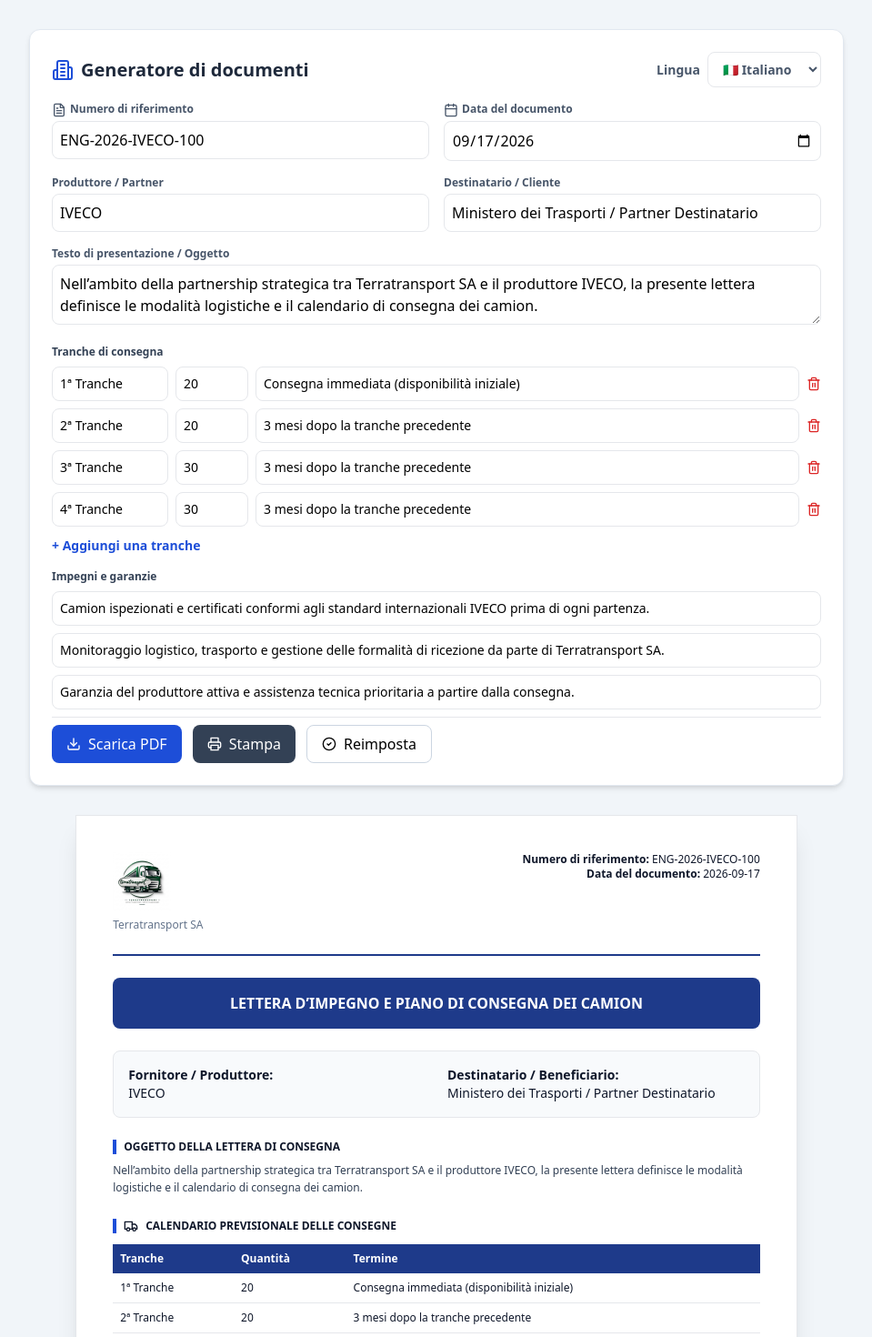
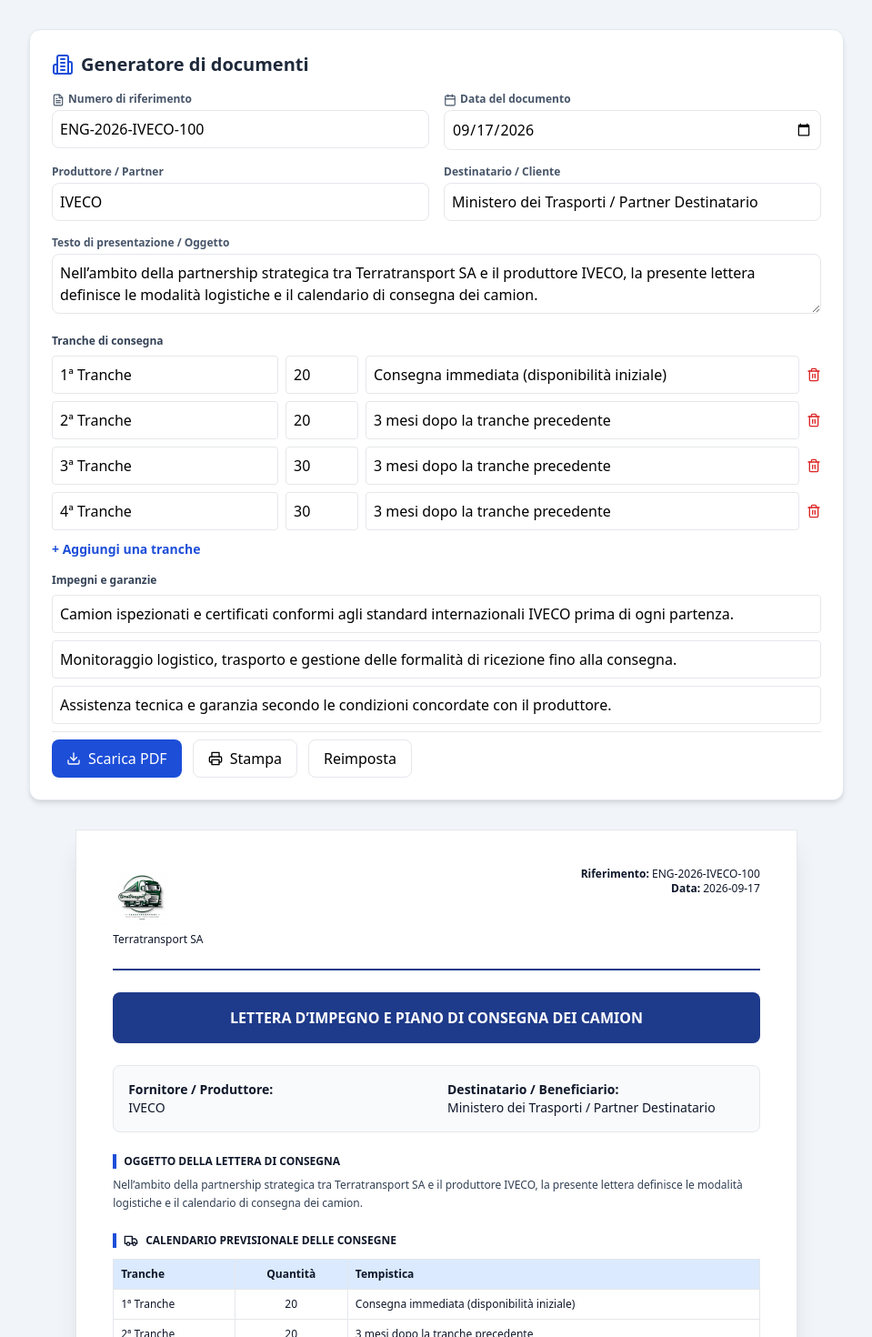
Before and after one commit to Luc13Tech/Terratransport-IVECO-lettre-de-proposition-des-camions-, a React (Create React App) app: page / in a window 1280 px wide. Shown: the top 1470 px of the page at 91% size, without its empty margins (160-1119 px from the left). Built offline with nearby package versions, Linux system fonts and the light colour scheme; the HTML template or start-up script is replaced by a standard one.

Commit message:
Fix document language: keep generated document consistently in Italian

```diff
--- a/src/App.js
+++ b/src/App.js
@@ -1,7 +1,7 @@
 import React, { useRef, useState } from 'react';
 import html2canvas from 'html2canvas';
 import jsPDF from 'jspdf';
-import { Building2, Calendar, CheckCircle2, Download, FileText, Printer, Trash2, Truck } from 'lucide-react';
+import { Building2, Calendar, Download, FileText, Printer, Trash2, Truck } from 'lucide-react';
 
 const initialTranches = [
   { name: '1ª Tranche', qty: 20, delay: 'Consegna immediata (disponibilità iniziale)' },
@@ -10,73 +10,75 @@
   { name: '4ª Tranche', qty: 30, delay: '3 mesi dopo la tranche precedente' },
 ];
 
-const translations = {
-  it: {
-    language: 'Lingua', languageName: 'Italiano', otherLanguage: 'Francese',
-    panelTitle: 'Generatore di documenti', reference: 'Numero di riferimento', date: 'Data del documento',
-    partner: 'Produttore / Partner', client: 'Destinatario / Cliente', subject: 'Testo di presentazione / Oggetto',
-    tranches: 'Tranche di consegna', addTranche: '+ Aggiungi una tranche', commitments: 'Impegni e garanzie',
-    download: 'Scarica PDF', print: 'Stampa', reset: 'Reimposta', documentTitle: 'LETTERA D’IMPEGNO E PIANO DI CONSEGNA DEI CAMION',
-    supplier: 'Fornitore / Produttore', beneficiary: 'Destinatario / Beneficiario', letterSubject: 'Oggetto della lettera di consegna',
-    schedule: 'Calendario previsionale delle consegne', total: 'Volume totale della flotta da consegnare', quality: 'Impegni di qualità e assistenza IVECO',
-    forManufacturer: 'Per il produttore IVECO', forBeneficiary: 'Per il destinatario / beneficiario', immediate: 'Consegna immediata',
-    defaultSummary: 'Nell’ambito della partnership strategica tra Terratransport SA e il produttore IVECO, la presente lettera definisce le modalità logistiche e il calendario di consegna dei camion.',
-    defaultSpecs: ['Camion ispezionati e certificati conformi agli standard internazionali IVECO prima di ogni partenza.', 'Monitoraggio logistico, trasporto e gestione delle formalità di ricezione da parte di Terratransport SA.', 'Garanzia del produttore attiva e assistenza tecnica prioritaria a partire dalla consegna.'],
-  },
-  fr: {
-    language: 'Langue', languageName: 'Français', otherLanguage: 'Italien', panelTitle: 'Générateur de documents', reference: 'Numéro de référence', date: 'Date du document',
-    partner: 'Fabricant / Partenaire', client: 'Destinataire / Client', subject: 'Texte de présentation / Objet', tranches: 'Tranches de livraison', addTranche: '+ Ajouter une tranche', commitments: 'Engagements et garanties', download: 'Télécharger le PDF', print: 'Imprimer', reset: 'Réinitialiser', documentTitle: "LETTRE D'ENGAGEMENT ET PLAN DE LIVRAISON DES CAMIONS", supplier: 'Fournisseur / Fabricant', beneficiary: 'Destinataire / Bénéficiaire', letterSubject: 'Objet de la lettre de livraison', schedule: 'Calendrier prévisionnel des livraisons', total: 'Volume total de la flotte à livrer', quality: 'Engagements qualité et assistance IVECO', forManufacturer: 'Pour le fabricant IVECO', forBeneficiary: 'Pour le destinataire / bénéficiaire', immediate: 'Livraison immédiate', defaultSummary: 'Dans le cadre du partenariat stratégique entre Terratransport SA et le fabricant IVECO, la présente lettre fixe les modalités logistiques et le calendrier de livraison des camions.', defaultSpecs: ['Camions inspectés et certifiés conformes aux standards internationaux IVECO avant chaque départ.', 'Suivi logistique, transport et gestion des formalités de réception par Terratransport SA.', 'Garantie constructeur active et assistance technique prioritaire à compter de la livraison.'],
-  },
-};
+const initialSpecs = [
+  'Camion ispezionati e certificati conformi agli standard internazionali IVECO prima di ogni partenza.',
+  'Monitoraggio logistico, trasporto e gestione delle formalità di ricezione fino alla consegna.',
+  'Assistenza tecnica e garanzia secondo le condizioni concordate con il produttore.',
+];
+
+const defaultSummary = 'Nell’ambito della partnership strategica tra Terratransport SA e il produttore IVECO, la presente lettera definisce le modalità logistiche e il calendario di consegna dei camion.';
 
 export default function App() {
-  const [language, setLanguage] = useState('it');
   const [docNumber, setDocNumber] = useState('ENG-2026-IVECO-100');
   const [docDate, setDocDate] = useState(new Date().toISOString().split('T')[0]);
   const [clientName, setClientName] = useState('Ministero dei Trasporti / Partner Destinatario');
   const [partnerName, setPartnerName] = useState('IVECO');
-  const [summaryText, setSummaryText] = useState(translations.it.defaultSummary);
+  const [summaryText, setSummaryText] = useState(defaultSummary);
   const [tranches, setTranches] = useState(initialTranches);
-  const [specs, setSpecs] = useState(translations.it.defaultSpecs);
+  const [specs, setSpecs] = useState(initialSpecs);
   const documentRef = useRef(null);
-  const t = translations[language];
   const totalTrucks = tranches.reduce((sum, item) => sum + (Number(item.qty) || 0), 0);
 
-  const changeLanguage = (nextLanguage) => {
-    setLanguage(nextLanguage);
-    setSummaryText(translations[nextLanguage].defaultSummary);
-    setSpecs(translations[nextLanguage].defaultSpecs);
-    setTranches(initialTranches.map((item, index) => ({ ...item, name: `${index + 1}ª Tranche`, delay: nextLanguage === 'it' ? (index === 0 ? 'Consegna immediata (disponibilità iniziale)' : '3 mesi dopo la tranche precedente') : (index === 0 ? 'Livraison immédiate (mise à disposition initiale)' : '3 mois après la tranche précédente') })));
+  const updateTranche = (index, field, value) => setTranches((items) => items.map((item, i) => i === index ? { ...item, [field]: field === 'qty' ? Math.max(0, parseInt(value, 10) || 0) : value } : item));
+  const addTranche = () => setTranches((items) => [...items, { name: `${items.length + 1}ª Tranche`, qty: 10, delay: 'Secondo il calendario concordato' }]);
+  const removeTranche = (index) => setTranches((items) => items.length > 1 ? items.filter((_, i) => i !== index) : items);
+  const reset = () => {
+    setDocNumber('ENG-2026-IVECO-100');
+    setDocDate(new Date().toISOString().split('T')[0]);
+    setClientName('Ministero dei Trasporti / Partner Destinatario');
+    setPartnerName('IVECO');
+    setSummaryText(defaultSummary);
+    setTranches(initialTranches);
+    setSpecs(initialSpecs);
   };
-
-  const updateTranche = (index, field, value) => setTranches((items) => items.map((item, i) => i === index ? { ...item, [field]: field === 'qty' ? Math.max(0, parseInt(value, 10) || 0) : value } : item));
-  const addTranche = () => setTranches((items) => [...items, { name: `${items.length + 1}ª Tranche`, qty: 10, delay: language === 'it' ? 'Secondo il calendario concordato' : 'Selon le calendrier convenu' }]);
-  const removeTranche = (index) => setTranches((items) => items.length > 1 ? items.filter((_, i) => i !== index) : items);
-  const reset = () => { setDocNumber('ENG-2026-IVECO-100'); setDocDate(new Date().toISOString().split('T')[0]); setClientName('Ministero dei Trasporti / Partner Destinatario'); setPartnerName('IVECO'); setSummaryText(t.defaultSummary); setSpecs(t.defaultSpecs); setTranches(initialTranches); };
-  const downloadPdf = async () => { const canvas = await html2canvas(documentRef.current, { scale: 2, useCORS: true, logging: false }); const pdf = new jsPDF('p', 'mm', 'a4'); const width = pdf.internal.pageSize.getWidth(); pdf.addImage(canvas.toDataURL('image/png'), 'PNG', 0, 0, width, canvas.height * width / canvas.width); pdf.save(`Terratransport_${language}_${docNumber}.pdf`); };
+  const downloadPdf = async () => {
+    const canvas = await html2canvas(documentRef.current, { scale: 2, useCORS: true, logging: false });
+    const pdf = new jsPDF('p', 'mm', 'a4');
+    const width = pdf.internal.pageSize.getWidth();
+    const height = (canvas.height * width) / canvas.width;
+    pdf.addImage(canvas.toDataURL('image/png'), 'PNG', 0, 0, width, height);
+    pdf.save(`${docNumber || 'documento-italiano'}.pdf`);
+  };
 
   return <div className="min-h-screen bg-slate-100 p-4 md:p-8 font-sans">
     <div className="max-w-4xl mx-auto bg-white rounded-xl shadow-md p-6 mb-8 no-print border border-slate-200">
-      <div className="flex flex-wrap justify-between items-center gap-3 mb-4"><h2 className="text-xl font-bold text-slate-800 flex items-center gap-2"><Building2 className="text-blue-700" />{t.panelTitle}</h2><label className="flex items-center gap-2 text-sm font-semibold text-slate-600">{t.language}<select value={language} onChange={(e) => changeLanguage(e.target.value)} className="border rounded-lg px-3 py-2 bg-white"><option value="it">🇮🇹 {translations.it.languageName}</option><option value="fr">🇫🇷 {translations.fr.languageName}</option></select></label></div>
-      <div className="grid grid-cols-1 md:grid-cols-2 gap-4 mb-4"><Field icon={<FileText />} label={t.reference} value={docNumber} onChange={setDocNumber} /><Field icon={<Calendar />} label={t.date} type="date" value={docDate} onChange={setDocDate} /></div>
-      <div className="grid grid-cols-1 md:grid-cols-2 gap-4 mb-4"><Field label={t.partner} value={partnerName} onChange={setPartnerName} /><Field label={t.client} value={clientName} onChange={setClientName} /></div>
-      <label className="block text-xs font-semibold text-slate-600 mb-1">{t.subject}</label><textarea rows={2} value={summaryText} onChange={(e) => setSummaryText(e.target.value)} className="w-full border rounded-lg p-2 mb-4" />
-      <label className="block text-xs font-bold text-slate-700 mb-2">{t.tranches}</label>{tranches.map((item, index) => <div key={index} className="flex items-center gap-2 mb-2"><input value={item.name} onChange={(e) => updateTranche(index, 'name', e.target.value)} className="w-32 border rounded-lg p-2 text-sm" /><input type="number" min="0" value={item.qty} onChange={(e) => updateTranche(index, 'qty', e.target.value)} className="w-20 border rounded-lg p-2 text-sm" /><input value={item.delay} onChange={(e) => updateTranche(index, 'delay', e.target.value)} className="flex-1 border rounded-lg p-2 text-sm" /><button onClick={() => removeTranche(index)} className="text-red-600" aria-label={t.reset}><Trash2 className="w-4 h-4" /></button></div>)}
-      <button onClick={addTranche} className="text-blue-700 text-sm font-semibold mb-4">{t.addTranche}</button>
-      <label className="block text-xs font-bold text-slate-700 mb-2">{t.commitments}</label>{specs.map((spec, index) => <input key={index} value={spec} onChange={(e) => setSpecs((items) => items.map((item, i) => i === index ? e.target.value : item))} className="w-full border rounded-lg p-2 mb-2 text-sm" />)}
-      <div className="flex flex-wrap gap-3 pt-2 border-t"><button onClick={downloadPdf} className="flex items-center gap-2 bg-blue-700 text-white px-4 py-2 rounded-lg"><Download className="w-4 h-4" />{t.download}</button><button onClick={() => window.print()} className="flex items-center gap-2 bg-slate-700 text-white px-4 py-2 rounded-lg"><Printer className="w-4 h-4" />{t.print}</button><button onClick={reset} className="flex items-center gap-2 border border-slate-300 px-4 py-2 rounded-lg"><CheckCircle2 className="w-4 h-4" />{t.reset}</button></div>
+      <h2 className="text-xl font-bold text-slate-800 flex items-center gap-2 mb-4"><Building2 className="text-blue-700" />Generatore di documenti</h2>
+      <div className="grid grid-cols-1 md:grid-cols-2 gap-4 mb-4">
+        <Field icon={<FileText />} label="Numero di riferimento" value={docNumber} onChange={setDocNumber} />
+        <Field icon={<Calendar />} label="Data del documento" type="date" value={docDate} onChange={setDocDate} />
+        <Field label="Produttore / Partner" value={partnerName} onChange={setPartnerName} />
+        <Field label="Destinatario / Cliente" value={clientName} onChange={setClientName} />
+      </div>
+      <label className="block text-xs font-semibold text-slate-600 mb-1">Testo di presentazione / Oggetto</label>
+      <textarea rows={2} value={summaryText} onChange={(e) => setSummaryText(e.target.value)} className="w-full border rounded-lg p-2 mb-4" />
+      <label className="block text-xs font-bold text-slate-700 mb-2">Tranche di consegna</label>
+      {tranches.map((item, index) => <div key={index} className="flex items-center gap-2 mb-2"><input value={item.name} onChange={(e) => updateTranche(index, 'name', e.target.value)} className="border rounded p-2 flex-1" /><input type="number" min="0" value={item.qty} onChange={(e) => updateTranche(index, 'qty', e.target.value)} className="border rounded p-2 w-20" /><input value={item.delay} onChange={(e) => updateTranche(index, 'delay', e.target.value)} className="border rounded p-2 flex-[2]" /><button onClick={() => removeTranche(index)} title="Rimuovi tranche" className="text-red-600"><Trash2 size={16} /></button></div>)}
+      <button onClick={addTranche} className="text-blue-700 text-sm font-semibold mb-4">+ Aggiungi una tranche</button>
+      <label className="block text-xs font-bold text-slate-700 mb-2">Impegni e garanzie</label>
+      {specs.map((spec, index) => <input key={index} value={spec} onChange={(e) => setSpecs((items) => items.map((value, i) => i === index ? e.target.value : value))} className="w-full border rounded p-2 mb-2" />)}
+      <div className="flex flex-wrap gap-3 pt-2 border-t"><button onClick={downloadPdf} className="flex items-center gap-2 bg-blue-700 text-white px-4 py-2 rounded-lg"><Download size={16} />Scarica PDF</button><button onClick={() => window.print()} className="flex items-center gap-2 border px-4 py-2 rounded-lg"><Printer size={16} />Stampa</button><button onClick={reset} className="border px-4 py-2 rounded-lg">Reimposta</button></div>
     </div>
     <div className="max-w-4xl mx-auto overflow-auto"><div ref={documentRef} className="bg-white p-10 shadow-xl border text-slate-900 mx-auto print-container" style={{ width: '210mm', minHeight: '297mm' }}>
-      <div className="flex justify-between items-start border-b-2 border-blue-900 pb-6 mb-6"><div><img src="/logo.png" alt="Logo Terratransport" className="h-16 object-contain mb-2" /><p className="text-xs text-slate-500">Terratransport SA</p></div><div className="text-right text-xs"><p><b>{t.reference}:</b> {docNumber}</p><p><b>{t.date}:</b> {docDate}</p></div></div>
-      <h1 className="bg-blue-900 text-white p-4 rounded-lg mb-6 text-center text-base font-bold">{t.documentTitle}</h1>
-      <div className="grid grid-cols-2 gap-6 mb-6 text-sm bg-slate-50 p-4 rounded-lg border"><p><b>{t.supplier}:</b><br />{partnerName}</p><p><b>{t.beneficiary}:</b><br />{clientName}</p></div>
-      <section className="mb-6"><h3 className="text-xs font-bold mb-2 border-l-4 border-blue-700 pl-2 uppercase">{t.letterSubject}</h3><p className="text-xs text-slate-700 leading-relaxed">{summaryText}</p></section>
-      <section className="mb-6"><h3 className="text-xs font-bold mb-3 border-l-4 border-blue-700 pl-2 uppercase flex items-center gap-2"><Truck className="w-4 h-4" />{t.schedule}</h3><table className="w-full text-xs border-collapse"><thead><tr className="bg-blue-900 text-white"><th className="p-2 text-left">Tranche</th><th className="p-2 text-left">Quantità</th><th className="p-2 text-left">Termine</th></tr></thead><tbody>{tranches.map((item, index) => <tr key={index} className="border-b"><td className="p-2">{item.name}</td><td className="p-2">{item.qty}</td><td className="p-2">{item.delay}</td></tr>)}</tbody></table></section>
-      <div className="bg-blue-50 border border-blue-200 rounded-lg p-4 mb-6 text-sm font-bold flex items-center gap-2"><Truck className="text-blue-700" />{t.total}: {totalTrucks} camion</div>
-      <section className="mb-8"><h3 className="text-xs font-bold mb-3 border-l-4 border-blue-700 pl-2 uppercase">{t.quality}</h3><ul className="text-xs text-slate-700 leading-relaxed list-disc pl-5">{specs.map((spec, index) => <li key={index}>{spec}</li>)}</ul></section>
-      <div className="mt-12 pt-6 border-t grid grid-cols-2 gap-8 text-center text-xs"><div><p className="font-bold uppercase mb-8">{t.forManufacturer}</p><div className="border-b h-8" /></div><div><p className="font-bold uppercase mb-8">{t.forBeneficiary}</p><div className="border-b h-8" /></div></div>
+      <div className="flex justify-between items-start border-b-2 border-blue-900 pb-6 mb-6"><div><img src="/logo.png" alt="Logo Terratransport" className="h-16 object-contain mb-2" /><p className="text-xs">Terratransport SA</p></div><div className="text-right text-xs"><p><b>Riferimento:</b> {docNumber}</p><p><b>Data:</b> {docDate}</p></div></div>
+      <h1 className="bg-blue-900 text-white p-4 rounded-lg mb-6 text-center text-base font-bold">LETTERA D’IMPEGNO E PIANO DI CONSEGNA DEI CAMION</h1>
+      <div className="grid grid-cols-2 gap-6 mb-6 text-sm bg-slate-50 p-4 rounded-lg border"><p><b>Fornitore / Produttore:</b><br />{partnerName}</p><p><b>Destinatario / Beneficiario:</b><br />{clientName}</p></div>
+      <section className="mb-6"><h3 className="text-xs font-bold mb-2 border-l-4 border-blue-700 pl-2 uppercase">Oggetto della lettera di consegna</h3><p className="text-xs text-slate-700 leading-relaxed">{summaryText}</p></section>
+      <section className="mb-6"><h3 className="text-xs font-bold mb-3 border-l-4 border-blue-700 pl-2 uppercase flex items-center gap-2"><Truck size={16} />Calendario previsionale delle consegne</h3><table className="w-full text-xs border-collapse"><thead><tr className="bg-blue-100"><th className="border p-2 text-left">Tranche</th><th className="border p-2">Quantità</th><th className="border p-2 text-left">Tempistica</th></tr></thead><tbody>{tranches.map((item, index) => <tr key={index}><td className="border p-2">{item.name}</td><td className="border p-2 text-center">{item.qty}</td><td className="border p-2">{item.delay}</td></tr>)}</tbody></table></section>
+      <div className="bg-blue-50 border border-blue-200 rounded-lg p-4 mb-6 text-sm font-bold flex items-center gap-2"><Truck className="text-blue-700" />Volume totale della flotta da consegnare: {totalTrucks} camion</div>
+      <section className="mb-8"><h3 className="text-xs font-bold mb-3 border-l-4 border-blue-700 pl-2 uppercase">Impegni di qualità e assistenza IVECO</h3><ul className="text-xs text-slate-700 leading-relaxed list-disc pl-5">{specs.map((spec, index) => <li key={index}>{spec}</li>)}</ul></section>
+      <div className="mt-12 pt-6 border-t grid grid-cols-2 gap-8 text-center text-xs"><div><p className="font-bold uppercase mb-8">Per il produttore IVECO</p><div className="border-b h-8" /></div><div><p className="font-bold uppercase mb-8">Per il destinatario / beneficiario</p><div className="border-b h-8" /></div></div>
     </div></div>
   </div>;
 }
 
-function Field({ icon, label, type = 'text', value, onChange }) { return <div><label className="block text-xs font-semibold text-slate-600 mb-1">{icon && React.cloneElement(icon, { className: 'inline w-4 h-4 mr-1' })}{label}</label><input type={type} value={value} onChange={(e) => onChange(e.target.value)} className="w-full border rounded-lg p-2" /></div>; }
+function Field({ icon, label, type = 'text', value, onChange }) { return <div><label className="block text-xs font-semibold text-slate-600 mb-1">{icon && React.cloneElement(icon, { className: 'inline mr-1', size: 14 })}{label}</label><input type={type} value={value} onChange={(e) => onChange(e.target.value)} className="w-full border rounded-lg p-2" /></div>; }
```
